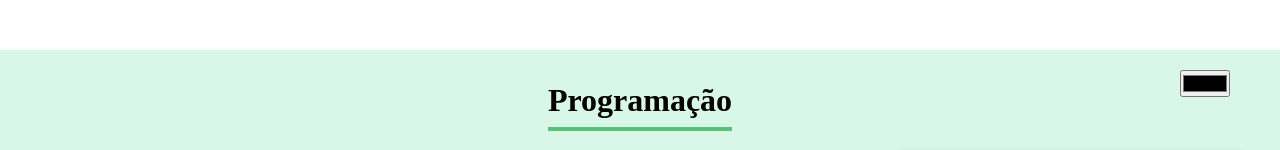
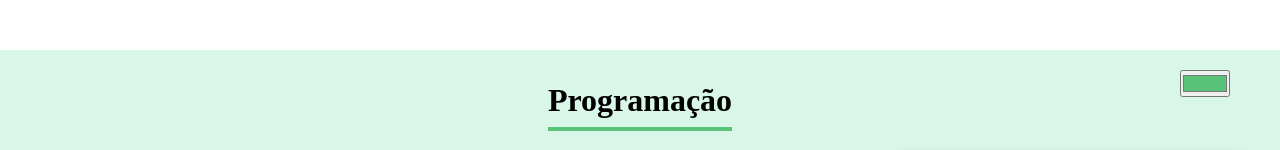
Before and after one commit to GuiAlvesR/react-organo, a React (Vite) app: page / in a window 1280 px wide. Both pictures are taken after typing "Sample", "Sample", "Sample" into the empty fields and a click on the button "Criar Card". Shown: the part 1417-1567 px from the top of the page. Built offline with nearby package versions, Linux system fonts and the light colour scheme.

Commit message:
Alter background in collaborator

```diff
--- a/src/App.jsx
+++ b/src/App.jsx
@@ -6,7 +6,7 @@ import Time from "./components/Time";
 import Footer from "./components/Footer";
 
 function App() {
-  const times = [
+  const [times, setTimes] = useState([
     {
       name: "Programação",
       corPrimary: "#57c278",
@@ -42,7 +42,7 @@ function App() {
       corPrimary: "#ff8a29",
       corSecundary: "#ffeedf",
     },
-  ];
+  ]);
 
   const [collaborators, setCollaborators] = useState([]);
 
@@ -54,6 +54,14 @@ function App() {
     console.log("deletar");
   }
 
+  function alterCorInTime(cor, name) {
+    setTimes(times.map(time => {
+      if(time.name === name){
+        time.corPrimary = cor
+      }
+      return time
+    }))
+  }
   return (
     <>
       <Banner />
@@ -65,6 +73,7 @@ function App() {
 
       {times.map((time) => (
         <Time
+          alterCor={alterCorInTime}
           key={time.name}
           name={time.name}
           corPrimary={time.corPrimary}
--- a/src/components/Time/index.jsx
+++ b/src/components/Time/index.jsx
@@ -9,13 +9,11 @@ const Time = (props) => {
     <>
       {props.collaborators.length > 0 ? (
         <section className="time" style={background}>
-         <input type="color"className="input-cor" />
+          <input onChange={event => props.alterCor(event.target.value, props.name)} value={props.corPrimary} type="color" className="input-cor" />
           <h3 style={border}>{props.name}</h3>
 
           <div className="collaborators">
-            {props.collaborators.map((collaborator) =>
-
-            (
+            {props.collaborators.map((collaborator) => (
               <Collaborator
                 key={collaborator.name}
                 name={collaborator.name}
```
